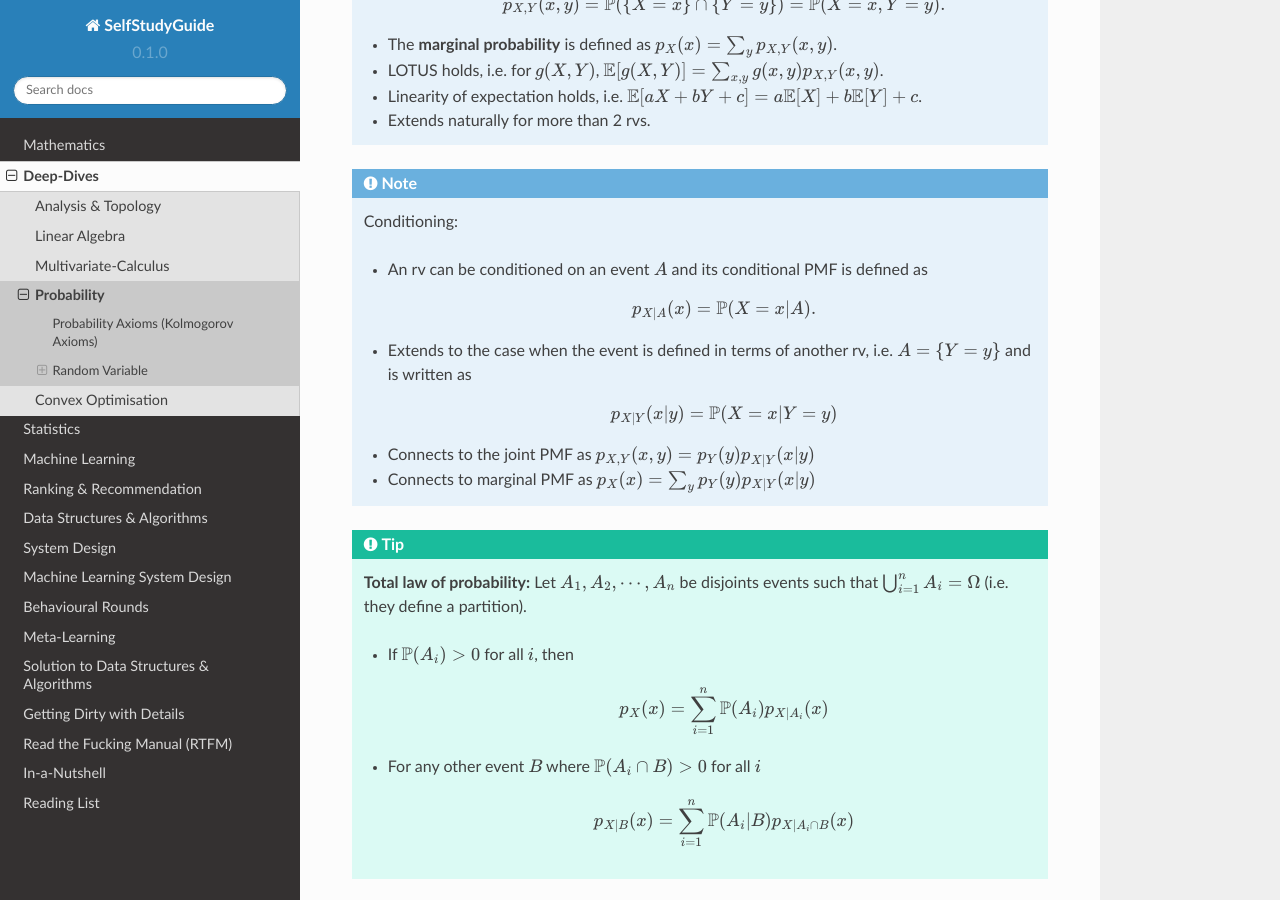
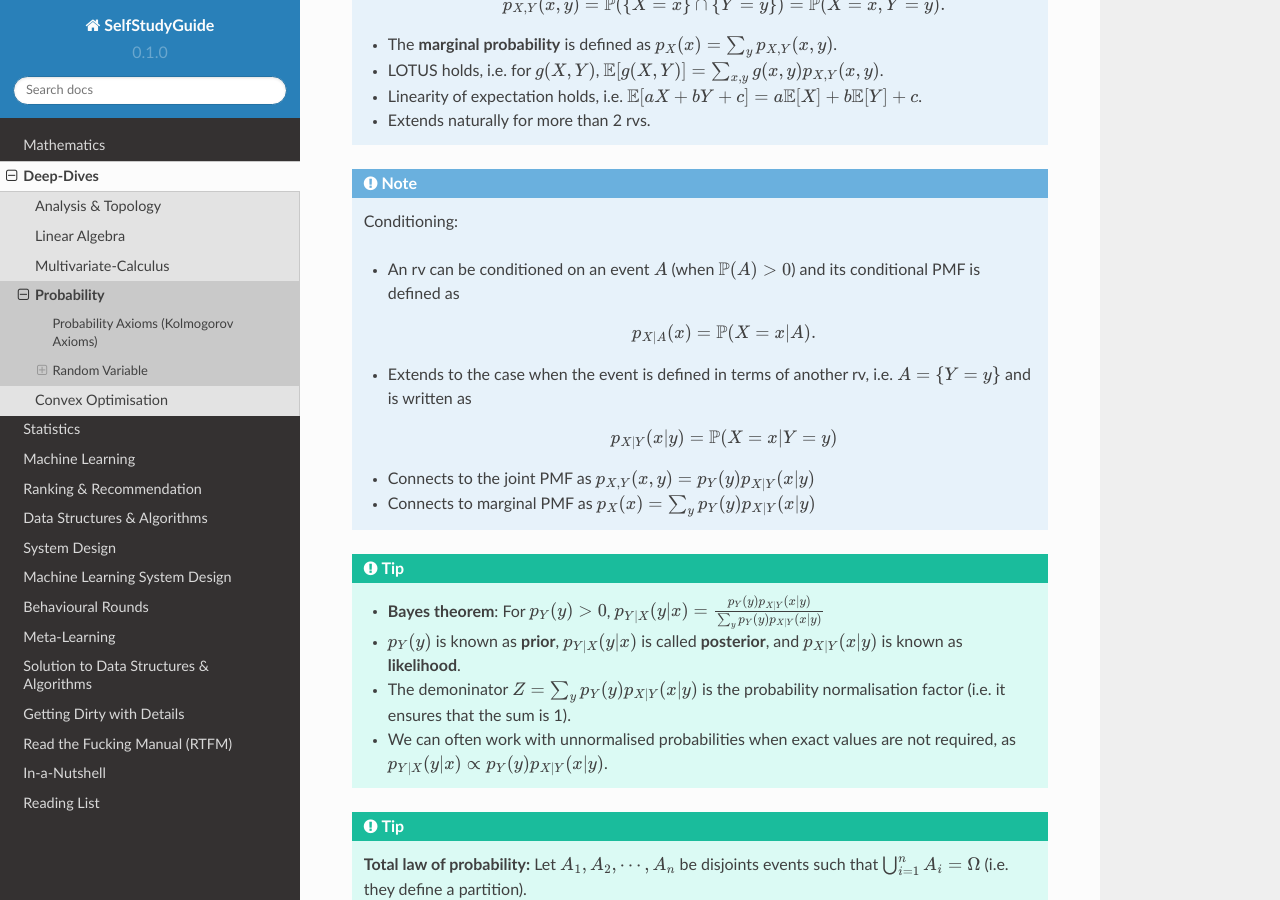
Before and after one commit to uselesstechjunks/leetcode, a Sphinx documentation site: the page built from docs/source/math/prob.rst, in a window 1280 px wide and 900 px high, scrolled down 2373 px. Built offline with Sphinx 7.4.7 and the Read the Docs theme 2.0.0, drawn with Linux system fonts in a browser that asks for light colours.

Commit message:
Update prob.rst

```diff
--- a/docs/source/math/prob.rst
+++ b/docs/source/math/prob.rst
@@ -91,7 +91,7 @@ Discrete = values are from a finite/countably infinite set.
 .. note::
 	Conditioning:
 
-	* An rv can be conditioned on an event :math:`A` and its conditional PMF is defined as
+	* An rv can be conditioned on an event :math:`A` (when :math:`\mathbb{P}(A)>0`) and its conditional PMF is defined as
 
 		.. math::
 			p_{X|A}(x)=\mathbb{P}(X=x|A).
@@ -103,6 +103,12 @@ Discrete = values are from a finite/countably infinite set.
 
 	* Connects to the joint PMF as :math:`p_{X,Y}(x,y)=p_Y(y)p_{X|Y}(x|y)`
 	* Connects to marginal PMF as :math:`p_{X}(x)=\sum_y p_Y(y)p_{X|Y}(x|y)`
+
+.. tip::
+	* **Bayes theorem**: For :math:`p_Y(y)>0`, :math:`p_{Y|X}(y|x)=\frac{p_Y(y)p_{X|Y}(x|y)}{\sum_y p_Y(y)p_{X|Y}(x|y)}`
+	* :math:`p_Y(y)` is known as **prior**, :math:`p_{Y|X}(y|x)` is called **posterior**, and :math:`p_{X|Y}(x|y)` is known as **likelihood**.
+	* The demoninator :math:`Z=\sum_y p_Y(y)p_{X|Y}(x|y)` is the probability normalisation factor (i.e. it ensures that the sum is 1).
+	* We can often work with unnormalised probabilities when exact values are not required, as :math:`p_{Y|X}(y|x)\propto p_Y(y)p_{X|Y}(x|y)`.
 
 .. tip::
 	**Total law of probability:** Let :math:`A_1,A_2,\cdots,A_n` be disjoints events such that :math:`\bigcup_{i=1}^n A_i=\Omega` (i.e. they define a partition).
```
